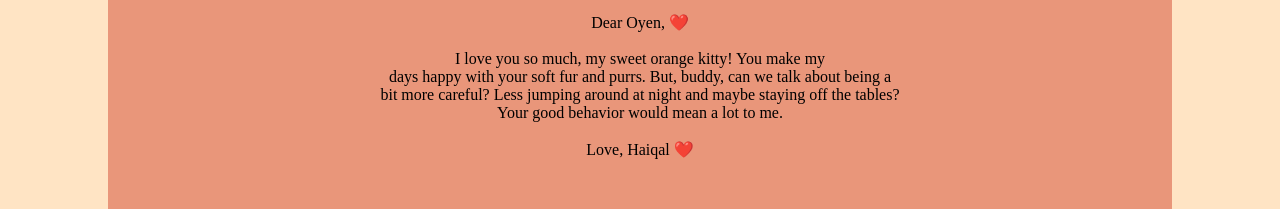
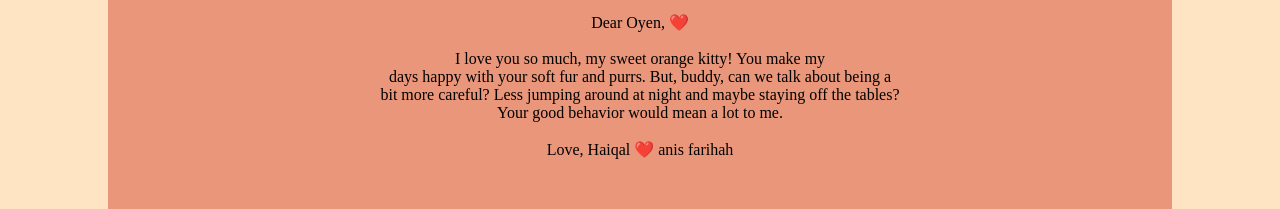
Before and after one commit to haiqalchepin/OCB24-WEEK-1, a plain HTML site: page MINGGU_1/index.html in a window 1280 px wide. Shown: the part 365-574 px from the top of the page. Drawn offline with Linux system fonts and the light colour scheme.

Commit message:
tambah anis

```diff
--- a/MINGGU_1/index.html
+++ b/MINGGU_1/index.html
@@ -18,7 +18,7 @@
             Your good behavior would mean a lot to me. <br><br>
 
             Love,
-            Haiqal ❤️  </p>
+            Haiqal ❤️ anis farihah  </p>
     </div>
 
 </body>
```
